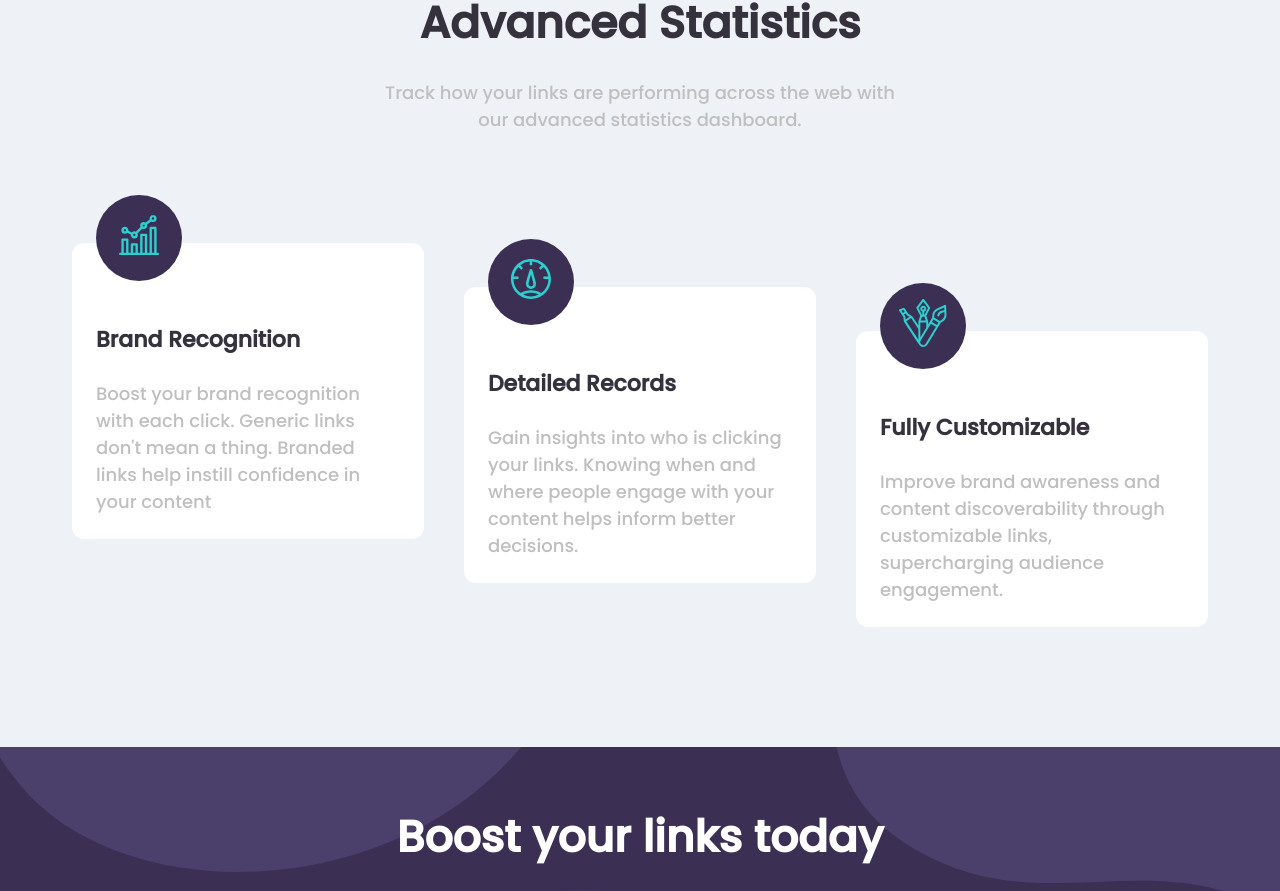
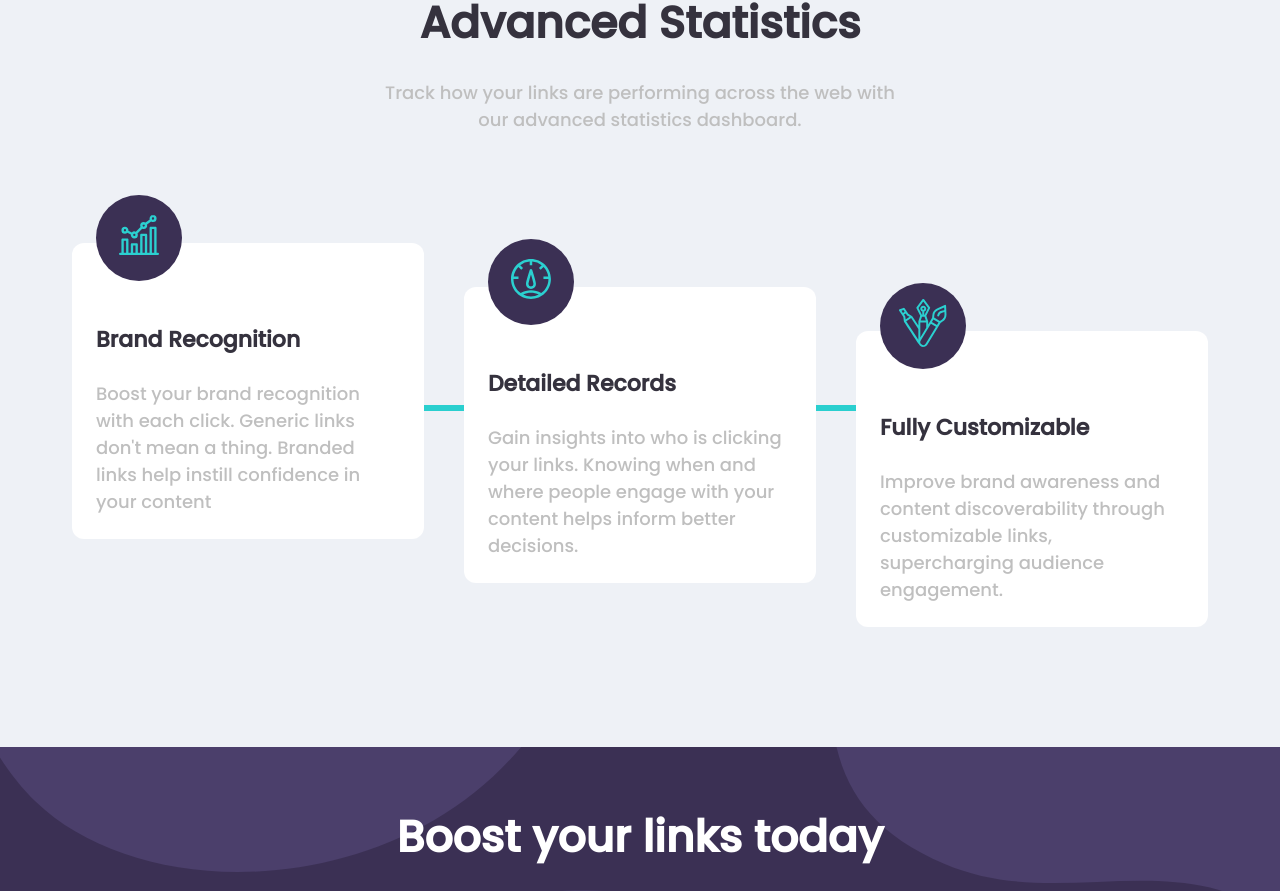
Before and after one commit to luznykarol/Shortly, a React (Create React App) app: page / in a window 1280 px wide. Shown: the part 1132-2023 px from the top of the page. Built offline with nearby package versions, Linux system fonts and the light colour scheme.

Commit message:
card line fix

```diff
--- a/src/styles/components/card.scss
+++ b/src/styles/components/card.scss
@@ -5,6 +5,8 @@
 
   &__container {
     padding: 110px 0 0 0;
+    z-index: 1;
+    position: relative;
     @media (min-width: $min-width-l) {
       display: flex;
       align-items: flex-start;
```
